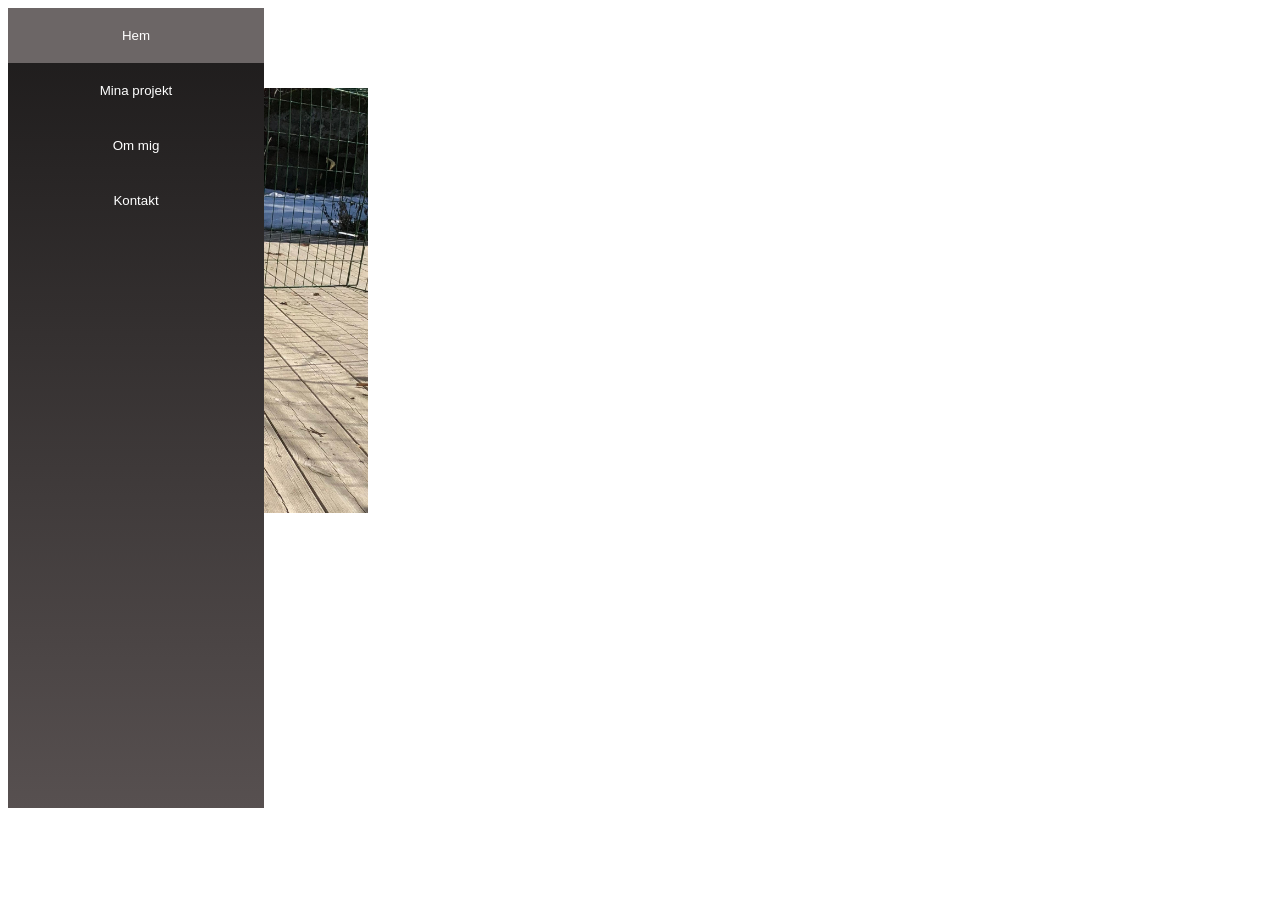
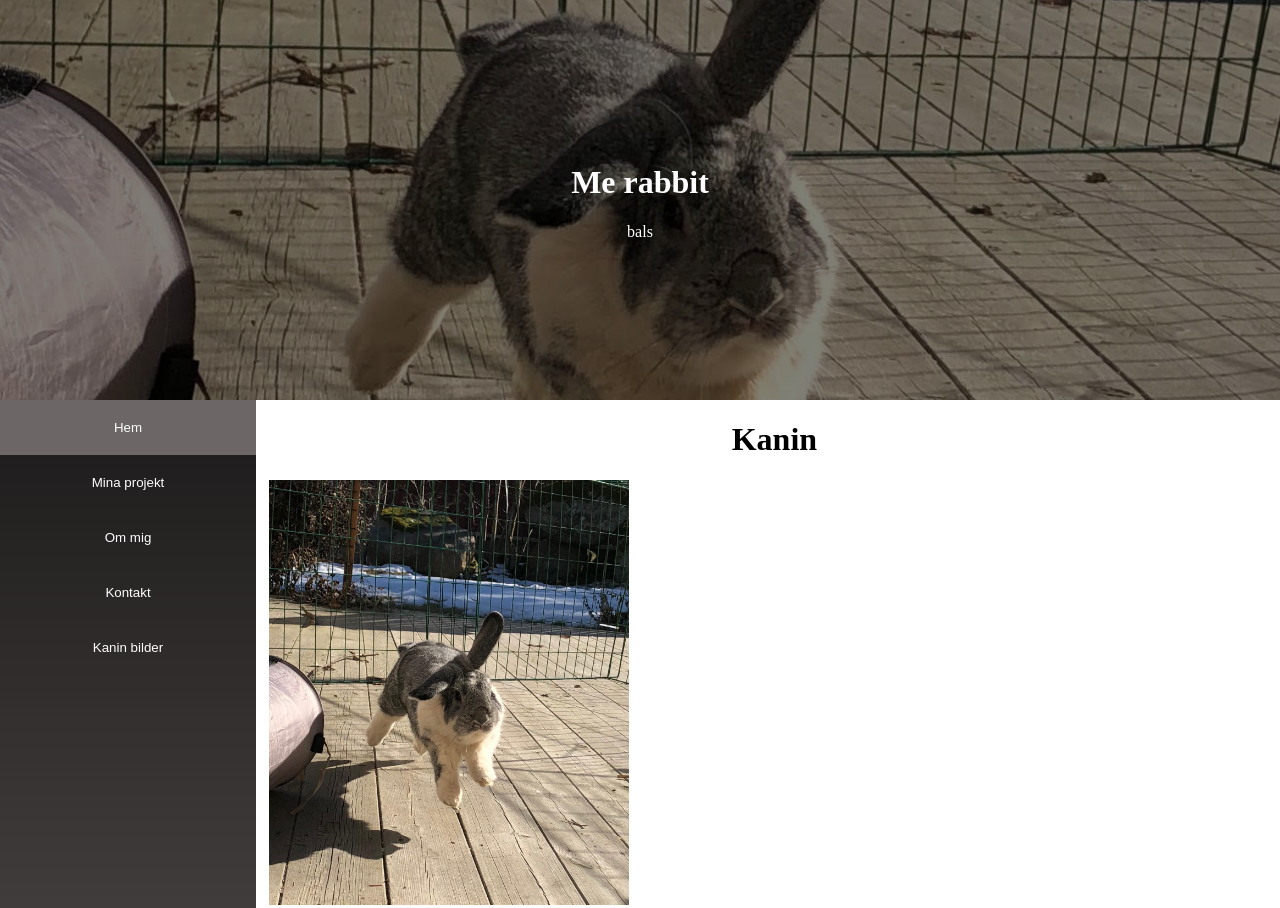
Before and after one commit to PurpleJesus521/Portfolio-Hemsida, a plain HTML site: page index.html in a window 1280 px wide. Shown: the top 908 px of the page. Before the commit the page ends 800 px from the top, so only its background shows below. Drawn offline with Linux system fonts and the light colour scheme.

Commit message:
bababouey
ast

```diff
--- a/index.css
+++ b/index.css
@@ -1,23 +1,25 @@
-/*Bild på min kanin*/
-.kaninbild {
-    object-fit: contain;
-    display: block;
-    max-width: 360;
-    max-height: 100%;
+body {
+    padding: 0;
+    margin: 0
 }
 
-.maincontent{
-    display:flex;
-    flex-direction:row;
+.hero-image {
+    background-image: linear-gradient(rgba(0, 0, 0, 0.5), rgba(0, 0, 0, 0.5)), url("Kanin.jpg");
+    height: 50%;
+
+    background-position: center;
+    background-repeat: no-repeat;
+    background-size: cover;
+    position: relative;
 }
 
-.tabdiv{
-    align-content: flex-end;
-}
-
-.tabcontent{
-    display:flex;
-    flex-direction: column;
+.hero-image__text {
+    text-align: center;
+    position: absolute;
+    top: 50%;
+    left: 50%;
+    transform: translate(-50%, -50%);
+    color: white;
 }
 
 /*Header*/
@@ -25,13 +27,37 @@ h1 {
     text-align: center;
 }
 
-/*Konfigurerar listans utseende*/
-.navbar {
+/*Bild på min kanin*/
+.kanin-bild {
+    object-fit: contain;
+    display: block;
+    max-width: 360;
+    max-height: 100%;
+}
+
+.main-content{
+    height: 100%;
+    display:flex;
+    flex-direction:row;
+}
+
+.page-content {
+    order: 2;
+    flex-grow: 2;
+}
+
+/*Konfigurerar nav-barens utseende*/
+.nav-bar {
+    order: 1;
+
     display: flex;
     flex-direction: column;
+
+    margin-right: 1%;
     width: 20%;
-height: 100%;
-position:fixed;
+    height: inherit;
+    position:sticky;
+    top: 2%;
     background-image: linear-gradient(rgb(28, 26, 26),rgb(87, 80, 80));
 }
 
@@ -43,17 +69,13 @@ background-color: inherit;
 }
 
 /*Konfigurerar innehållet i navbaren*/
-.tablinks{
+.nav-bar__tab {
     color: white;
     text-align: center;
     padding-top: 20px;
     padding-bottom: 20px;
 }
 
-/*Highlightar knappen man håller över genom att byta dess färg*/
-button :hover {
-background-color: rgb(108, 102, 102);
-}
 /*Visar vilket alternativ man redan är på med en unik färg*/
 .active {
     background-color: rgb(108, 102, 102);;
--- a/index.html
+++ b/index.html
@@ -4,34 +4,46 @@
 <script src="index.js">
 </script>
     <body>
-        <div class="maincontent">
-            <div class="navbar">
-                <button class="tablinks" onclick="openTab(event, 'Hem')" id="defaultOpen">Hem</button>
-                <button class="tablinks" onclick="openTab(event, 'Projekt')">Mina projekt</button>
-                <button class="tablinks" onclick="openTab(event, 'Om mig')">Om mig</button>
-                <button class="tablinks" onclick="openTab(event, 'Kontakt')">Kontakt</button>
+        <div class="hero-image">
+            <div class="hero-image__text">
+                <h1>Me rabbit</h1>
+                <p>bals</p>
+            </div>
+        </div>
+
+        <div class="main-content">
+            <div class="nav-bar">
+                <button class="nav-bar__tab" onclick="openTab(event, 'Hem')" id="defaultOpen">Hem</button>
+                <button class="nav-bar__tab" onclick="openTab(event, 'Projekt')">Mina projekt</button>
+                <button class="nav-bar__tab" onclick="openTab(event, 'Om mig')">Om mig</button>
+                <button class="nav-bar__tab" onclick="openTab(event, 'Kontakt')">Kontakt</button>
+                <button class="nav-bar__tab" onclick="openTab(event, 'Kanin bilder')">Kanin bilder</button>
             </div>
 
-            <div class="tabdiv">
+            <div class="page-content">
                 <div id="Hem" class="tabcontent">
                     <h1>Kanin</h1>
-                    <img src="Kanin.jpg" class="kaninbild" alt="Bild på en kanin">
+                    <img src="Kanin.jpg" class="kanin-bild" alt="Bild på en kanin">
                 </div>
                 <div id="Projekt" class="tabcontent">
                     <h1>Mina Projekt</h1>
-                    <img src="Kanin.jpg" class="kaninbild" alt="Bild på en kanin">
+                    <img src="Kanin.jpg" class="kanin-bild" alt="Bild på en kanin">
                 </div>
 
                 <div id="Om mig" class="tabcontent">
                     <h1>Om mig</h1>
-                    <img src="Kanin.jpg" class="kaninbild" alt="Bild på en kanin">
+                    <img src="Kanin.jpg" class="kanin-bild" alt="Bild på en kanin">
                 </div>
 
                 <div id="Kontakt" class="tabcontent">
                     <h1>Kontaktinfo</h1>
                 </div>
+
+                <div id="Kanin bilder" class="tabcontent">
+                    <h1>Bilder på mina två kaniner</h1>
+                </div>
+
             </div>
-
         </div>
     </body>
 <script> document.getElementById("defaultOpen").click();</script>
--- a/index.js
+++ b/index.js
@@ -9,7 +9,7 @@ function openTab(evt,tabName){
     }
 
     //Tar alla element med classen "tabcontent" och tar bort classen "active"
-    tablinks = document.getElementsByClassName("tablinks");
+    tablinks = document.getElementsByClassName("nav-bar__tab");
     for (i = 0; i < tablinks.length; i++) {
         tablinks[i].className = tablinks[i].className.replace("active", "");
     }
```
Lines whose indentation alone changed are shown as unchanged.
